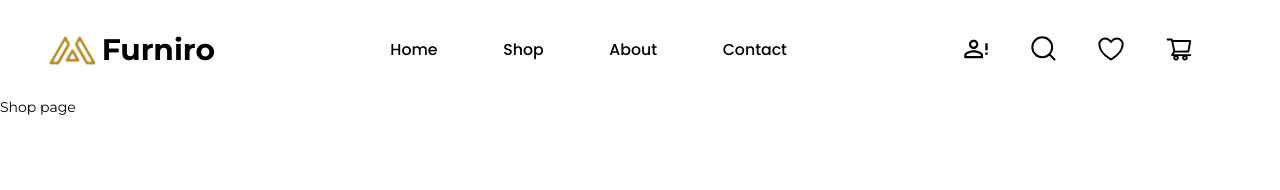
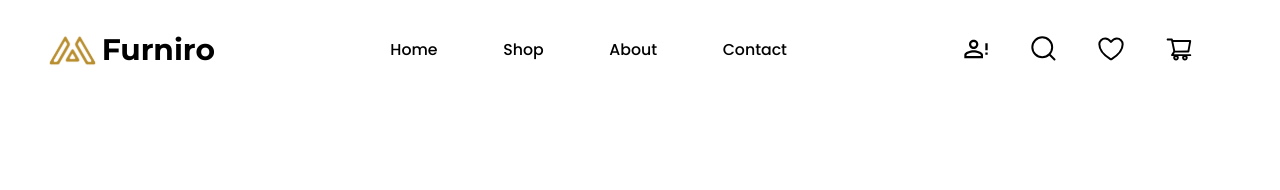
Before and after one commit to roman-chaban/Furniro, a Next.js app: page /shop in a window 1280 px wide. Shown: the top 190 px of the page. Built offline with nearby package versions, Linux system fonts and the light colour scheme.

Commit message:
Added About page

```diff
--- /dev/null
+++ b/src/app/about/page.tsx
@@ -0,0 +1,5 @@
+
+
+export default function About() {
+    return <section></section>
+}
--- a/src/app/shop/page.tsx
+++ b/src/app/shop/page.tsx
@@ -1,3 +1,9 @@
+import { Metadata } from 'next';
+
+export const metadata: Metadata = {
+  title: 'Furniro | Shop',
+};
+
 export default function Shop() {
-  return <section>Shop page</section>;
+  return <section></section>;
 }
```
